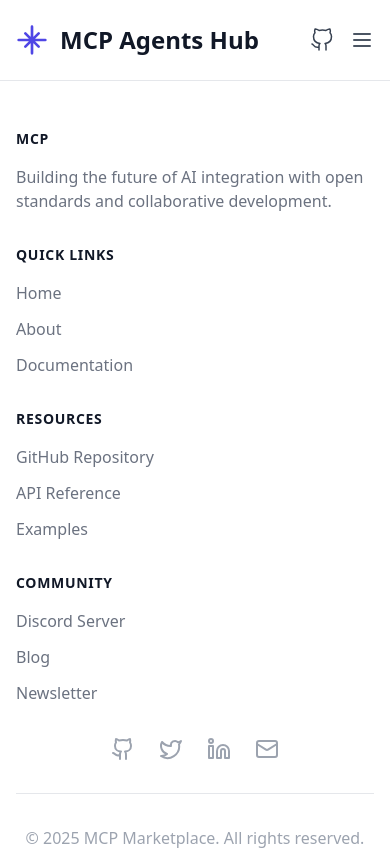
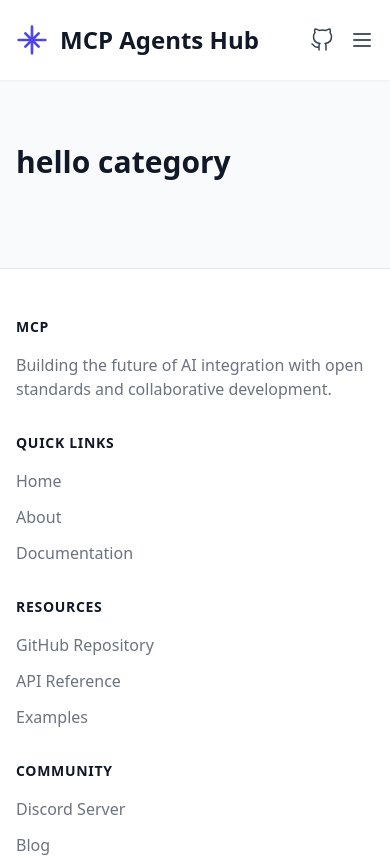
Before and after one commit to rajbos/mcp-agents-hub, a React (Vite) app in the folder client/: page /category in a window 390 px wide. Shown: the top 857 px of the page. Built offline with nearby package versions, Linux system fonts and the light colour scheme; no server answers.

Commit message:
add Category page and update server category display logic

```diff
--- a/client/src/App.tsx
+++ b/client/src/App.tsx
@@ -5,6 +5,7 @@ import { Docs } from './pages/Docs';
 import { About } from './pages/About';
 import { ServerDetails } from './pages/ServerDetails';
 import { Submit } from './pages/Submit';
+import { Category } from './pages/Category';
 import { Header } from './components/Header';
 import { Footer } from './components/Footer';
 import { LanguageProvider } from './contexts/LanguageContext';
@@ -21,6 +22,8 @@ function App() {
             <Route path="/about" element={<About />} />
             <Route path="/submit" element={<Submit />} />
             <Route path="/server/:hubId" element={<ServerDetails />} />
+            <Route path="/category" element={<Category />} />
+            <Route path="/category/:categoryKey" element={<Category />} />
           </Routes>
           <Footer />
         </div>
--- /dev/null
+++ b/client/src/pages/Category.tsx
@@ -0,0 +1,21 @@
+import React from 'react';
+import { useParams } from 'react-router-dom';
+import { useLanguage } from '../contexts/LanguageContext';
+
+export function Category() {
+  const { t } = useLanguage();
+  const { categoryKey } = useParams();
+
+  return (
+    <div className="max-w-7xl mx-auto px-4 sm:px-6 lg:px-8 py-16">
+      <h1 className="text-3xl font-bold text-gray-900 mb-6">hello category</h1>
+
+      {categoryKey && (
+        <div className="bg-white rounded-xl shadow-md p-6 mb-6">
+          <h2 className="text-2xl font-semibold text-gray-800 mb-4">Category Key: {categoryKey}</h2>
+          <p className="text-gray-600">You are viewing content for the <span className="font-medium text-blue-600">{categoryKey}</span> category.</p>
+        </div>
+      )}
+    </div>
+  );
+}
--- a/client/src/pages/ServerDetails.tsx
+++ b/client/src/pages/ServerDetails.tsx
@@ -203,7 +203,7 @@ export function ServerDetails() {
               <div className="flex flex-wrap items-center justify-start gap-4">
                 <div className="flex items-center">
                   <span className="text-sm font-medium text-gray-500 mr-2">{t('details.category')}:</span>
-                  <span className="text-gray-900">{server.category || t('details.notSpecified')}</span>
+                  <span className="text-gray-900">{server.category ? t(`category.${server.category}`) : t('details.notSpecified')}</span>
                 </div>
                 <div className="flex items-center">
                   <span className="text-sm font-medium text-gray-500 mr-2">{t('details.requiresApiKey')}:</span>
```
